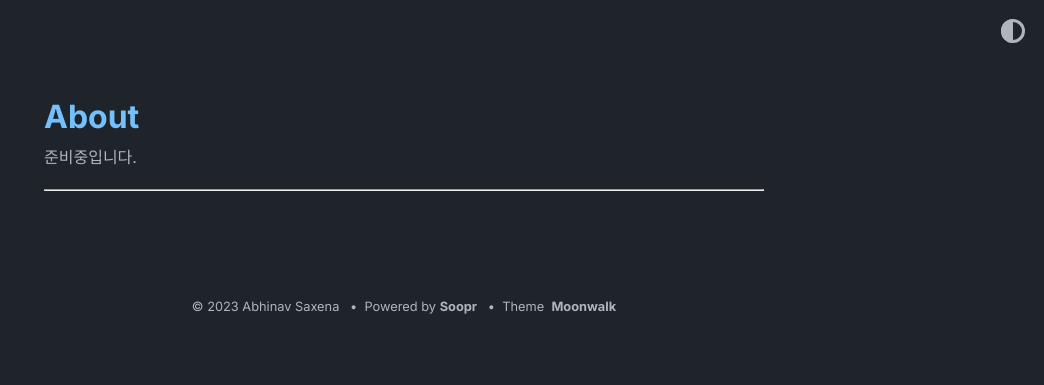
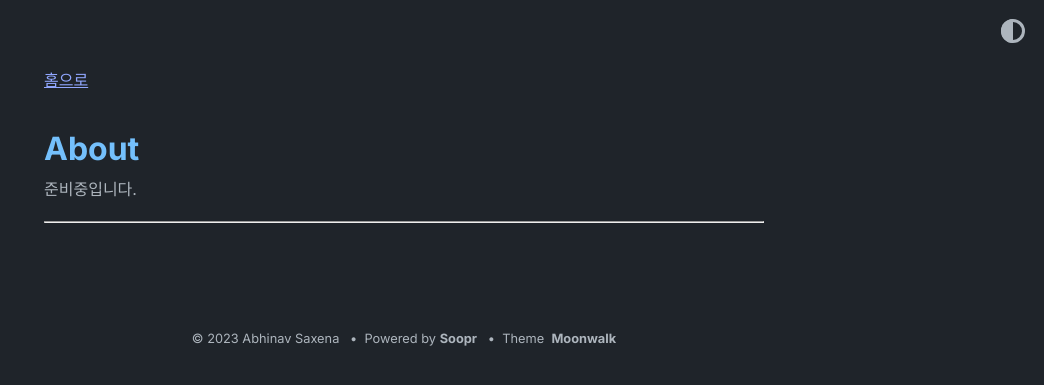
Before and after one commit to futuremaker019/blog, a Jekyll site: the page built from about.md, in a window 1280 px wide. Shown: the top 385 px of the page, without its empty margins (236-1280 px from the left). Built offline with Jekyll 4.4.1, drawn with Linux system fonts in a browser that asks for light colours; comment, search, counter and statistics services are not loaded.

Commit message:
홈링크 추가

```diff
--- a/_layouts/post.html
+++ b/_layouts/post.html
@@ -6,6 +6,8 @@ layout: default
   <a href="{{ "/blog" | relative_url }}">{{ site.theme_config.back_blog_text }}</a>
 {% elsif page.tags contains "study"%}
   <a href="{{ "/study" | relative_url }}">{{ site.theme_config.back_study_text }}</a>
+{% else %}
+  <a href="{{ "/" | relative_url }}">{{ site.theme_config.back_home_text }}</a>
 {% endif %}
 
 <h1 class="post-title">{{ page.title }}</h1>
```
